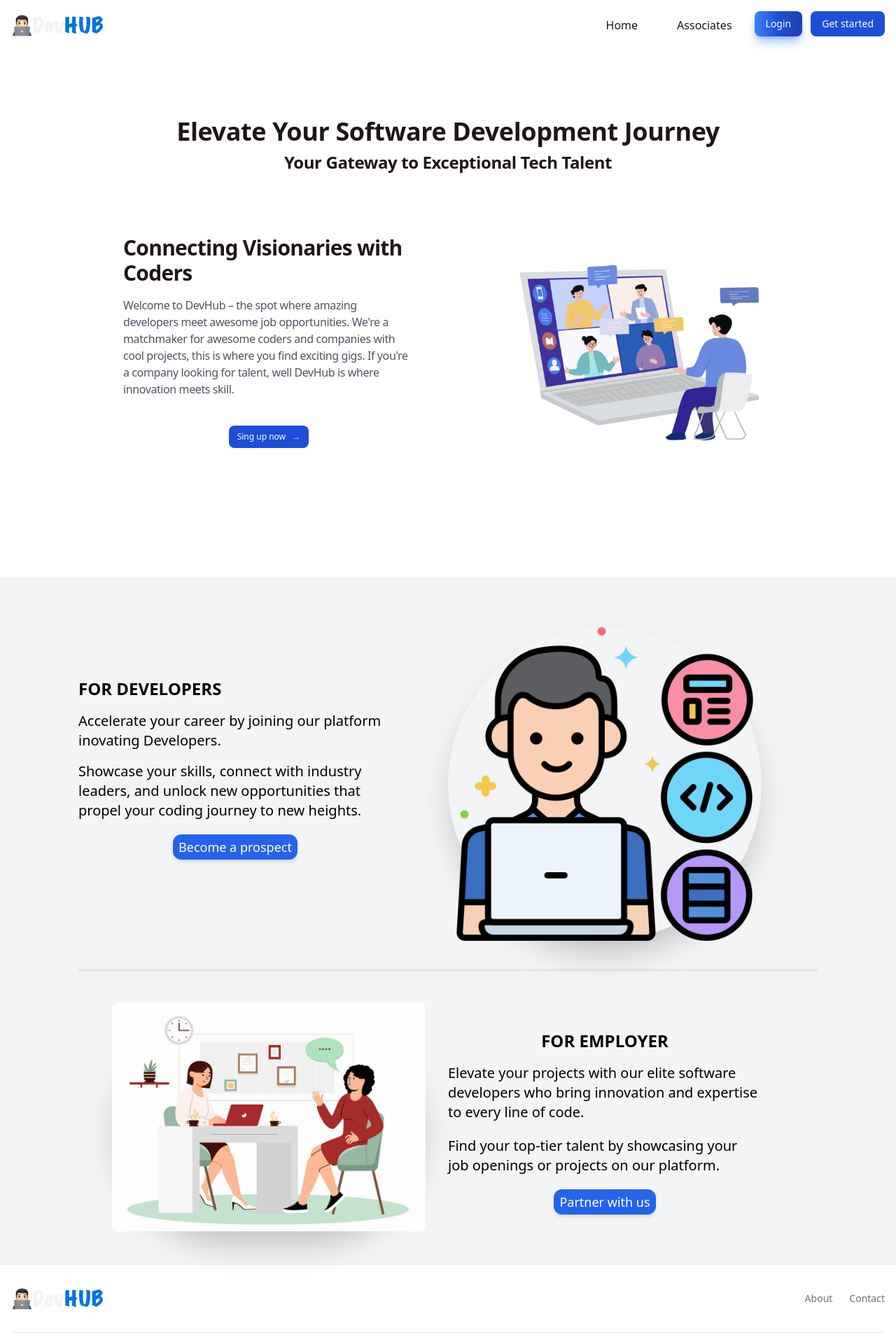
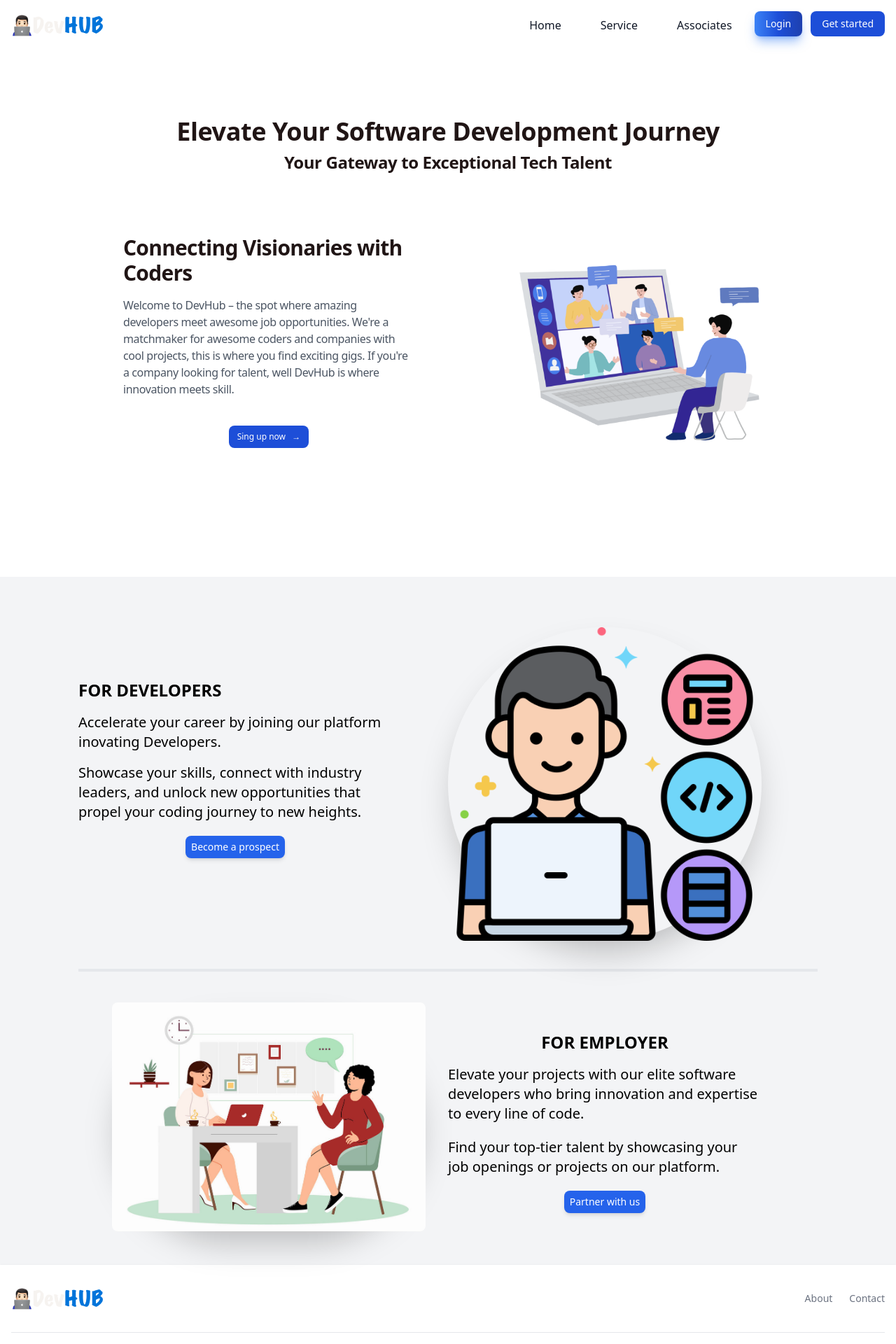
Before and after one commit to FernyCastro8/DevHub, a React (Create React App) app in the folder client/: page / in a window 1280 px wide. Shown: the top 1920 px of the page at 70% size. Built offline with nearby package versions, Linux system fonts and the light colour scheme.

Commit message:
client side - working on associates && service layout. NOT fin

```diff
--- a/client/src/component/Associates.js
+++ b/client/src/component/Associates.js
@@ -2,10 +2,10 @@ import React from 'react'
 
 function Associates() {
     return (
-        <div className='h-screen w-screen overflow-auto bg-slate-200  ' >
+        <div className='h-screen w-screen overflow-auto bg-slate-200 ' >
 
             <section className="p-10">
-                <h1 className="text-center font-bold text-2xl">Responsive Grid Layout </h1>
+                <h1 className="text-center font-bold text-2xl">Associates</h1>
 
                 {/* Search bar */}
                 <form className="max-w-md mx-auto pt-5">
@@ -16,7 +16,9 @@ function Associates() {
                                 <path stroke="currentColor" stroke-linecap="round" stroke-linejoin="round" stroke-width="2" d="m19 19-4-4m0-7A7 7 0 1 1 1 8a7 7 0 0 1 14 0Z" />
                             </svg>
                         </div>
-                        <input type="search" id="default-search" className="block w-full p-4 ps-10 text-sm text-gray-900 border border-gray-300 rounded-lg bg-gray-50 focus:ring-blue-500 focus:border-blue-500 dark:bg-gray-700 dark:border-gray-600 dark:placeholder-gray-400 dark:text-white dark:focus:ring-blue-500 dark:focus:border-blue-500" placeholder="Search Associates" required />
+                        <input type="search" id="search-bar"
+                            className="block w-full p-4 ps-10 text-sm text-gray-900 border rounded-2xl border-gray-300 bg-gray-50  dark:bg-gray-300 dark:border-gray-200 dark:placeholder-gray-500 dark:text-white  "
+                            placeholder="Search Associates" required />
                         <button type="submit" className="text-white absolute end-2.5 bottom-2.5 bg-blue-700 hover:bg-blue-800 focus:ring-4 focus:outline-none focus:ring-blue-300 font-medium rounded-lg text-sm px-4 py-2 dark:bg-blue-600 dark:hover:bg-blue-700 dark:focus:ring-blue-800">Search</button>
                     </div>
                 </form>
--- a/client/src/component/Navbar.js
+++ b/client/src/component/Navbar.js
@@ -10,11 +10,11 @@ const links = [
         elemente: 'Home',
         to: '/',
     },
-    // {
-    //     id: 1,
-    //     elemente: 'Service',
-    //     to: '/service',
-    // },
+    {
+        id: 1,
+        elemente: 'Service',
+        to: '/service',
+    },
     {
         id: 2,
         elemente: 'Associates',
@@ -38,7 +38,8 @@ function Navbar() {
 
                 <div className="flex md:order-2 items-center flex-row-reverse space-x-3 md:space-x-0 ">
                     <div className="hidden md:flex md:items-center md:w-auto md:order-1">
-                        <ul className="flex flex-row font-medium p-4 md:p-0 mt-4 border border-gray-100 rounded-lg bg-gray-50 space-x-8 md:flex-row md:mt-0 md:border-0 md:bg-white dark:bg-gray-800 md:dark:bg-gray-900 dark:border-gray-700">
+                        <ul className="flex flex-row font-medium p-4 md:p-0 mt-4 border border-gray-100 rounded-lg bg-gray-50 space-x-8 md:flex-row md:mt-0 md:border-0 md:bg-white  md:dark:bg-slate-900 dark:border-slate-700"
+                        >
                             {links.map(({ id, elemente, to }) =>
                                 <div key={id}>
                                     <Link to={to}>
--- a/client/src/component/forms/EmployerForm.js
+++ b/client/src/component/forms/EmployerForm.js
@@ -2,7 +2,12 @@ import React from 'react'
 
 function EmployerForm() {
     return (
-        <div className='text-3xl flex justify-center'>EmployerForm</div>
+        <div className='text-3xl flex justify-center
+        bg-gradient-to-br from-slate-200 via-slate-600 to-slate-900 ' >
+
+            <div className=""> Employer form</div>
+
+        </div>
     )
 }
 
--- a/client/src/component/forms/Login.js
+++ b/client/src/component/forms/Login.js
@@ -3,7 +3,8 @@ import { Link } from 'react-router-dom';
 
 function Login() {
     return (
-        <div className='bg-slate-800' >
+        <div className='bg-gradient-to-br from-slate-200 via-slate-600 to-slate-900' >
+
             <div className='flex items-center justify-center h-screen'>
                 <div className=" ">
                     <div className=''>
@@ -12,11 +13,13 @@ function Login() {
                             <div className=' p-5'>
                                 <div className="mb-5">
                                     <label for="email" className="block mb-2 text-sm font-medium text-gray-900 dark:text-white">Your email</label>
-                                    <input type="email" id="email" className="shadow-sm bg-gray-50 border border-gray-300 text-gray-900 text-sm rounded-lg focus:ring-blue-500 focus:border-blue-500 block w-full p-2.5 px-14 dark:bg-gray-700 dark:border-gray-600 dark:placeholder-gray-400 dark:text-white dark:focus:ring-blue-500 dark:focus:border-blue-500 dark:shadow-sm-light" placeholder="Enter your Email" required />
+                                    <input type="email" id="email" className="shadow-sm bg-gray-50 border border-gray-300 text-gray-900 text-sm rounded-lg focus:ring-blue-500 focus:border-blue-500 block w-full p-2.5 px-14 dark:bg-gray-600 dark:border-gray-600 dark:placeholder-gray-400 dark:text-white dark:focus:ring-blue-500 dark:focus:border-blue-500 dark:shadow-sm-light"
+                                        placeholder="Enter your Email" required />
                                 </div>
                                 <div className="">
                                     <label for="password" className="block mb-2 text-sm font-medium text-gray-900 dark:text-white">Your password</label>
-                                    <input type="password" id="password" className="shadow-sm bg-gray-50 border border-gray-300 text-gray-900 text-sm rounded-lg focus:ring-blue-500 focus:border-blue-500 block w-full p-2.5 px-14 dark:bg-gray-700 dark:border-gray-600 dark:placeholder-gray-400 dark:text-white dark:focus:ring-blue-500 dark:focus:border-blue-500 dark:shadow-sm-light" placeholder="Enter your password" required />
+                                    <input type="password" id="password" className="shadow-sm bg-gray-50 border border-gray-300 text-gray-900 text-sm rounded-lg focus:ring-blue-500 focus:border-blue-500 block w-full p-2.5 px-14 dark:bg-gray-600 dark:border-gray-600 dark:placeholder-gray-400 dark:text-white dark:focus:ring-blue-500 dark:focus:border-blue-500 dark:shadow-sm-light"
+                                        placeholder="Enter your password" required />
                                 </div>
 
                                 <div className="flex items-start mb-5">
--- a/client/src/component/forms/Register.js
+++ b/client/src/component/forms/Register.js
@@ -5,7 +5,8 @@ import { Link } from 'react-router-dom'
 
 function Register() {
     return (
-        <div className='bg-slate-800' >
+        <div className='bg-gradient-to-br from-slate-200 via-slate-600 to-slate-900' >
+
             <div className='flex items-center justify-center h-screen'>
                 <div className=" ">
                     <div className=''>
--- a/client/src/component/forms/StudentForm.js
+++ b/client/src/component/forms/StudentForm.js
@@ -2,7 +2,11 @@ import React from 'react'
 
 function StudentForm() {
     return (
-        <div className='text-3xl flex justify-center '>StudentForm</div>
+        <div className='text-3xl flex justify-center
+        bg-gradient-to-br from-slate-200 via-slate-600 to-slate-900 '>
+
+            <div className="">Student From</div>
+        </div>
     )
 }
 
--- a/client/src/component/homepage/Home2.js
+++ b/client/src/component/homepage/Home2.js
@@ -22,8 +22,8 @@ function Home2() {
                             </p>
                         </div>
                         <div className="flex justify-center m-5">
-                            <Link to="/">
-                                <button className="shadow-md font-sm py-1 px-2 text-white cursor-pointer  bg-blue-600 hover:bg-blue-500 rounded-xl text-lg text-center ">Become a prospect
+                            <Link to="/service">
+                                <button className="shadow-md font-sm py-1.5 px-2 text-white cursor-pointer  bg-blue-600 hover:bg-blue-700 rounded-lg text-sm text-center ">Become a prospect
                                 </button>
                             </Link>
                         </div>
@@ -59,8 +59,8 @@ function Home2() {
                             <p className=' text-md pt-5'>Find your top-tier talent by showcasing your job openings or projects on our platform.</p>
                         </div>
                         <div className="flex justify-center m-5">
-                            <Link to="/">
-                                <button className="shadow-md font-sm py-1 px-2 text-white cursor-pointer  bg-blue-600 hover:bg-blue-500 rounded-xl text-lg text-center">Partner with us
+                            <Link to="/service">
+                                <button className="shadow-md font-sm py-1.5 px-2 text-white cursor-pointer bg-blue-600 hover:bg-blue-700 rounded-lg text-sm text-center">Partner with us
                                 </button>
                             </Link>
                         </div>
--- a/client/tailwind.config.js
+++ b/client/tailwind.config.js
@@ -4,7 +4,31 @@ module.exports = {
     "./src/**/*.{js,jsx,ts,tsx}",
   ],
   theme: {
-    extend: {},
+    extend: {
+      animation: {
+        'gradient': 'gradient 8s linear infinite',
+      },
+      keyframes: {
+        'gradient': {
+          to: { 'background-position': '200% center' },
+        }
+      }
+    },
   },
   plugins: [],
 }
+
+
+
+
+// // tailwind config
+// /** @type {import('tailwindcss').Config} */
+// module.exports = {
+//   content: [
+//     "./src/**/*.{js,jsx,ts,tsx}",
+//   ],
+//   theme: {
+//     extend: {},
+//   },
+//   plugins: [],
+// }
```
Also changed, not shown: client/public/index.html (+4 -4 lines).
